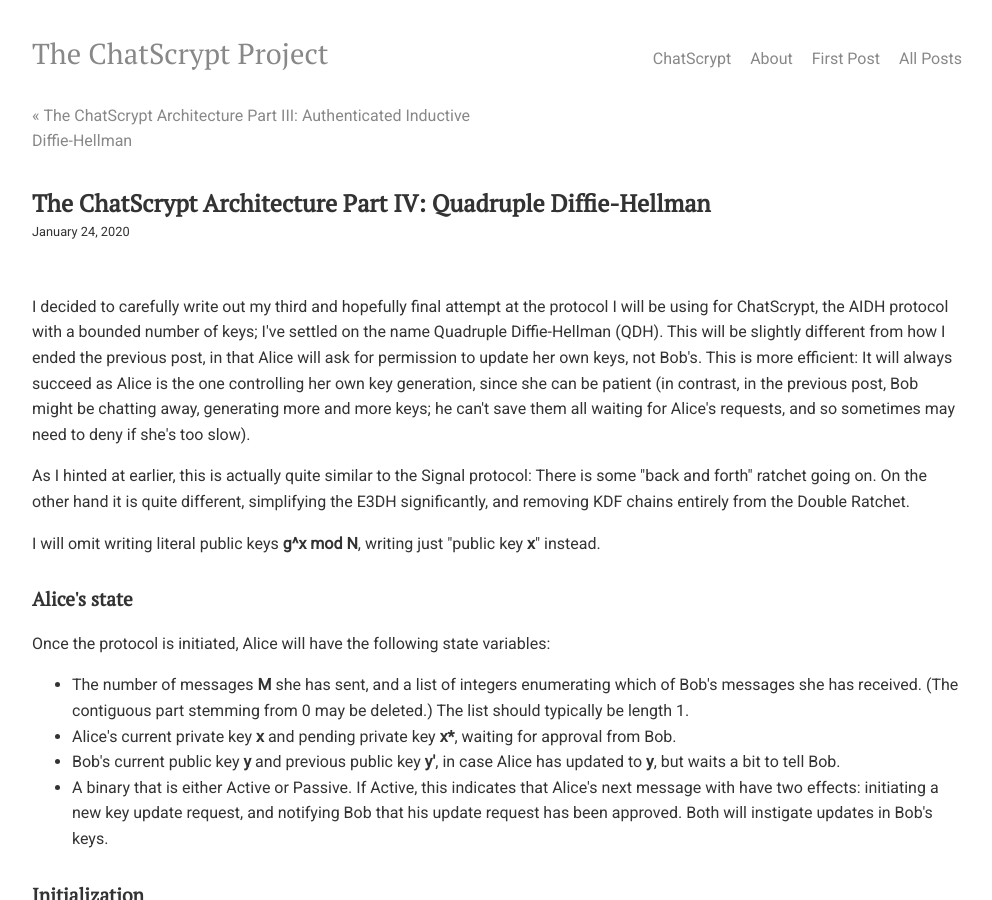
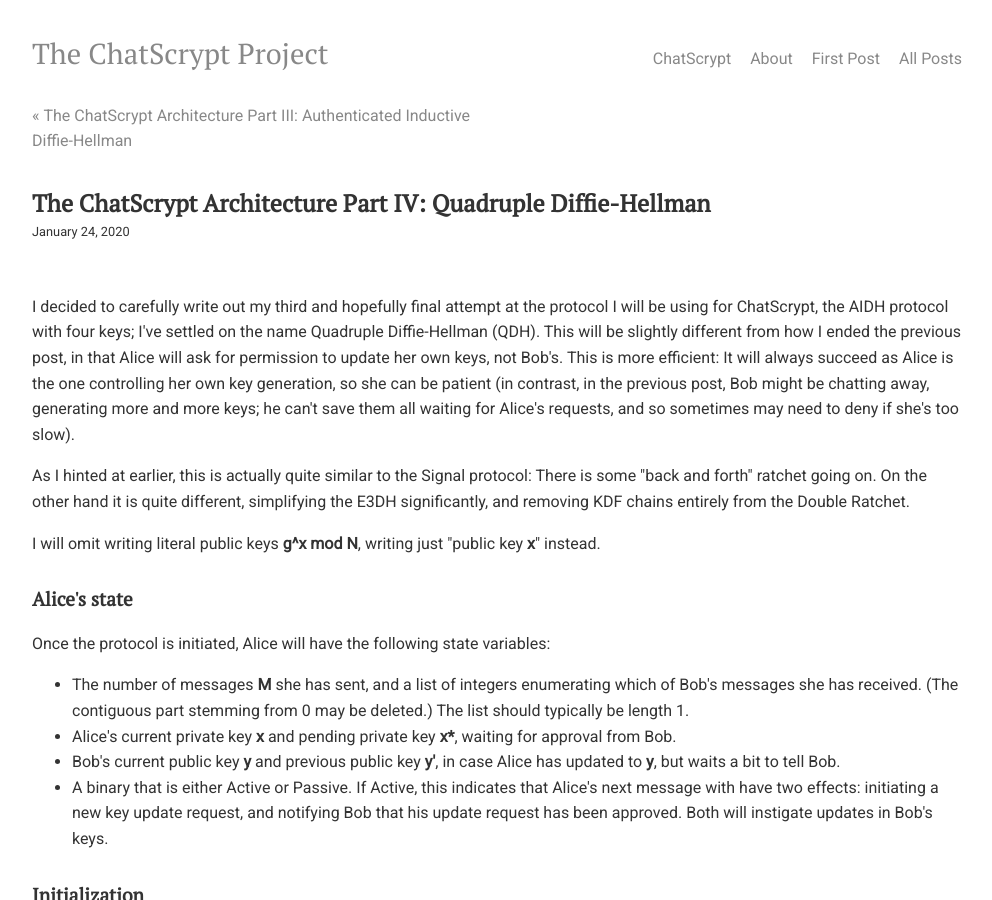
Before and after one commit to chatscrypt/chatscrypt.github.io, a Jekyll site: the page built from _posts/2020-01-24-the-chatscrypt-architecture-part-iv-quadruple-diffie-hellman.html, in a window 1280 px wide and 900 px high. Shown: the whole window, without its empty margins (143-1135 px from the left). Built offline with Jekyll 4.4.1, drawn with Linux system fonts in a browser that asks for light colours; comment, search, counter and statistics services are not loaded.

Commit message:
Update 2020-01-24-the-chatscrypt-architecture-part-iv-quadruple-diffie-hellman.html

```diff
--- a/_posts/2020-01-24-the-chatscrypt-architecture-part-iv-quadruple-diffie-hellman.html
+++ b/_posts/2020-01-24-the-chatscrypt-architecture-part-iv-quadruple-diffie-hellman.html
@@ -5,7 +5,7 @@
 date: 2020-01-24
 ---
 
-I decided to carefully write out my third and hopefully final attempt at the protocol I will be using for ChatScrypt, the AIDH protocol with a bounded number of keys; I've settled on the name Quadruple Diffie-Hellman (QDH). This will be slightly different from how I ended the previous post, in that Alice will ask for permission to update her own keys, not Bob's. This is more efficient: It will always succeed as Alice is the one controlling her own key generation, since she can be patient (in contrast, in the previous post, Bob might be chatting away, generating more and more keys; he can't save them all waiting for Alice's requests, and so sometimes may need to deny if she's too slow).
+I decided to carefully write out my third and hopefully final attempt at the protocol I will be using for ChatScrypt, the AIDH protocol with four keys; I've settled on the name Quadruple Diffie-Hellman (QDH). This will be slightly different from how I ended the previous post, in that Alice will ask for permission to update her own keys, not Bob's. This is more efficient: It will always succeed as Alice is the one controlling her own key generation, so she can be patient (in contrast, in the previous post, Bob might be chatting away, generating more and more keys; he can't save them all waiting for Alice's requests, and so sometimes may need to deny if she's too slow).
 
 <p>As I hinted at earlier, this is actually quite similar to the Signal protocol: There is some "back and forth" ratchet going on. On the other hand it is quite different, simplifying the E3DH significantly, and removing KDF chains entirely from the Double Ratchet.
 
```
